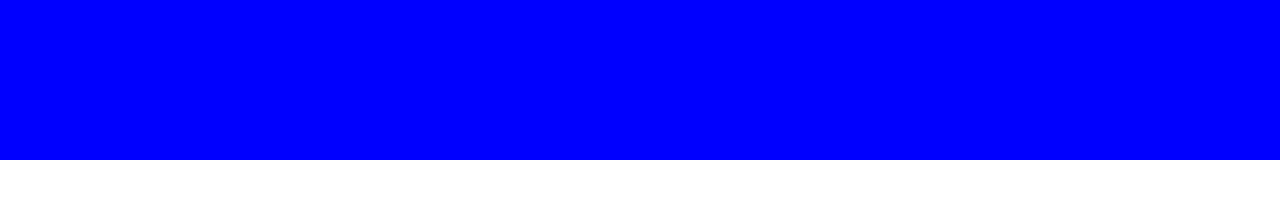
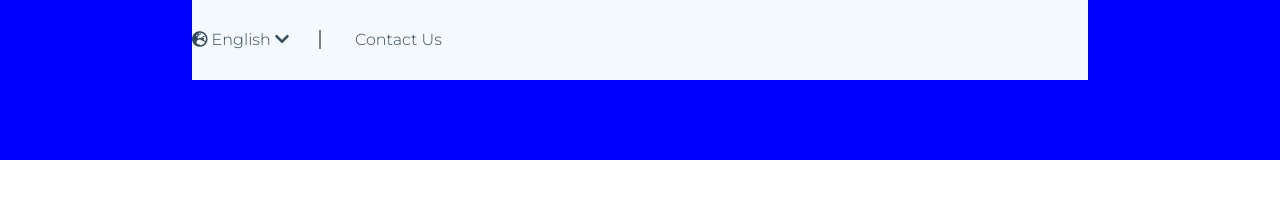
Before and after one commit to williamtruppi/htmlcss-hubspot, a plain HTML site: page index.html in a window 1280 px wide. Drawn offline with Linux system fonts and the light colour scheme.

Commit message:
completata navbar top left

```diff
--- a/assets/css/style.css
+++ b/assets/css/style.css
@@ -2,6 +2,7 @@
   margin: 0;
   padding: 0;
   box-sizing: border-box;
+  font-family: 'Montserrat', sans-serif;
 }
 
 /* classi UTILITY */
@@ -25,13 +26,35 @@
   display: table;
 }
 
-.navbar_top{
+.color_text_blue{
+  color: #32495b;
+}
+
+/* navbar */
+
+nav{
   width: 100%;
   height: 160px;
   background-color: blue;
+  font-weight: 300;
 }
 
-nav .top{
+.navbar_top{
   height: 50%;
-  background: #f4f9fd
+  background: #f4f9fd;
+  line-height: 80px;
 }
+
+.navbar_top a{
+  text-decoration: none;
+  font-size: 16px;
+}
+
+.navbar_top .left a:first-child{
+  padding-right: 30px;
+  border-right: 2px solid grey;
+}
+
+.navbar_top .left a:last-child{
+  padding-left: 30px;
+}
--- a/index.html
+++ b/index.html
@@ -3,6 +3,7 @@
   <head>
     <link rel="stylesheet" href="assets/css/style.css">
     <link rel="stylesheet" href="https://cdnjs.cloudflare.com/ajax/libs/font-awesome/5.15.1/css/all.min.css" integrity="sha512-+4zCK9k+qNFUR5X+cKL9EIR+ZOhtIloNl9GIKS57V1MyNsYpYcUrUeQc9vNfzsWfV28IaLL3i96P9sdNyeRssA==" crossorigin="anonymous" />
+    <link href="https://fonts.googleapis.com/css2?family=Montserrat:wght@200;300;400;500;600;700&display=swap" rel="stylesheet">
     <meta charset="utf-8">
     <title>Hubspot</title>
   </head>
@@ -15,7 +16,8 @@
       <nav>
         <div class="navbar_top container clear_fix">
           <div class="left float_left">
-
+            <a href="#" class="color_text_blue"><i class="fas fa-globe-europe"></i> English <i class="fas fa-chevron-down"></i></a>
+            <a href="#" class="color_text_blue">Contact Us</a>
           </div>
           <div class="right float_right">
 
```
